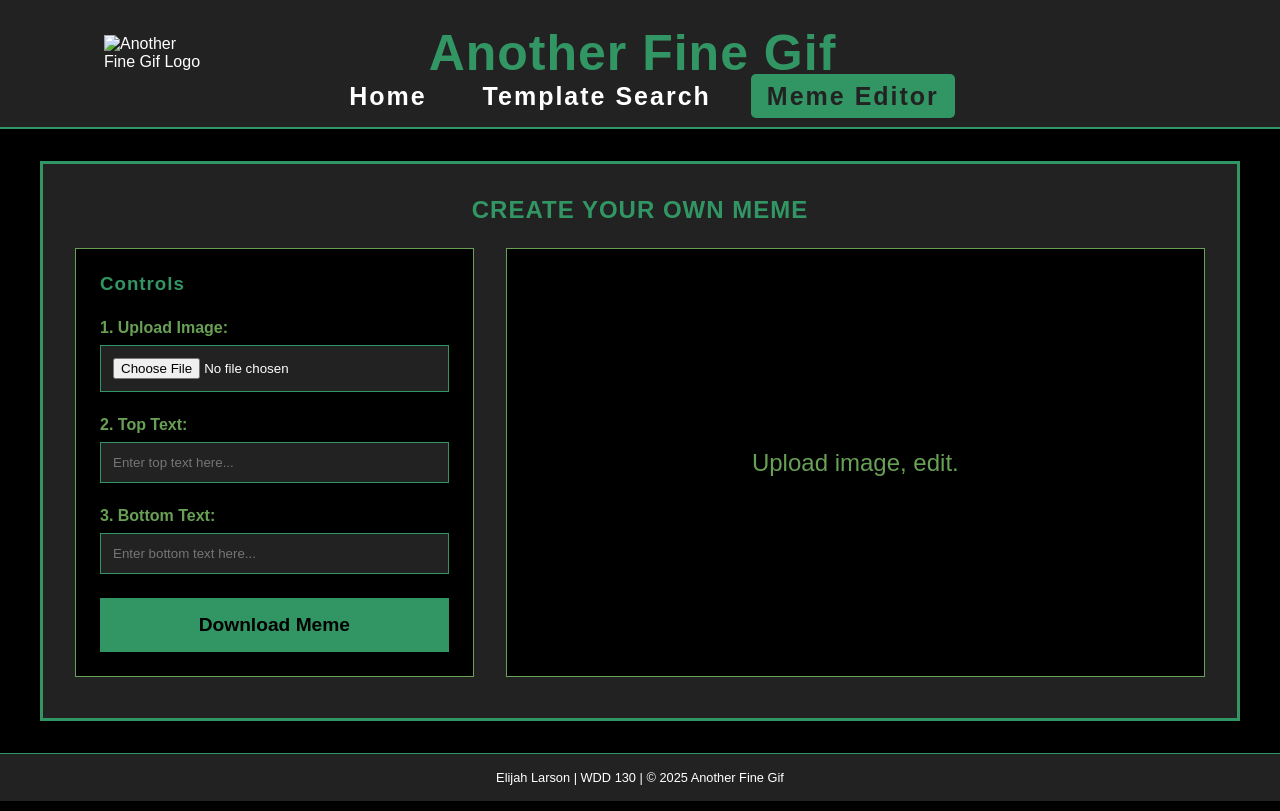
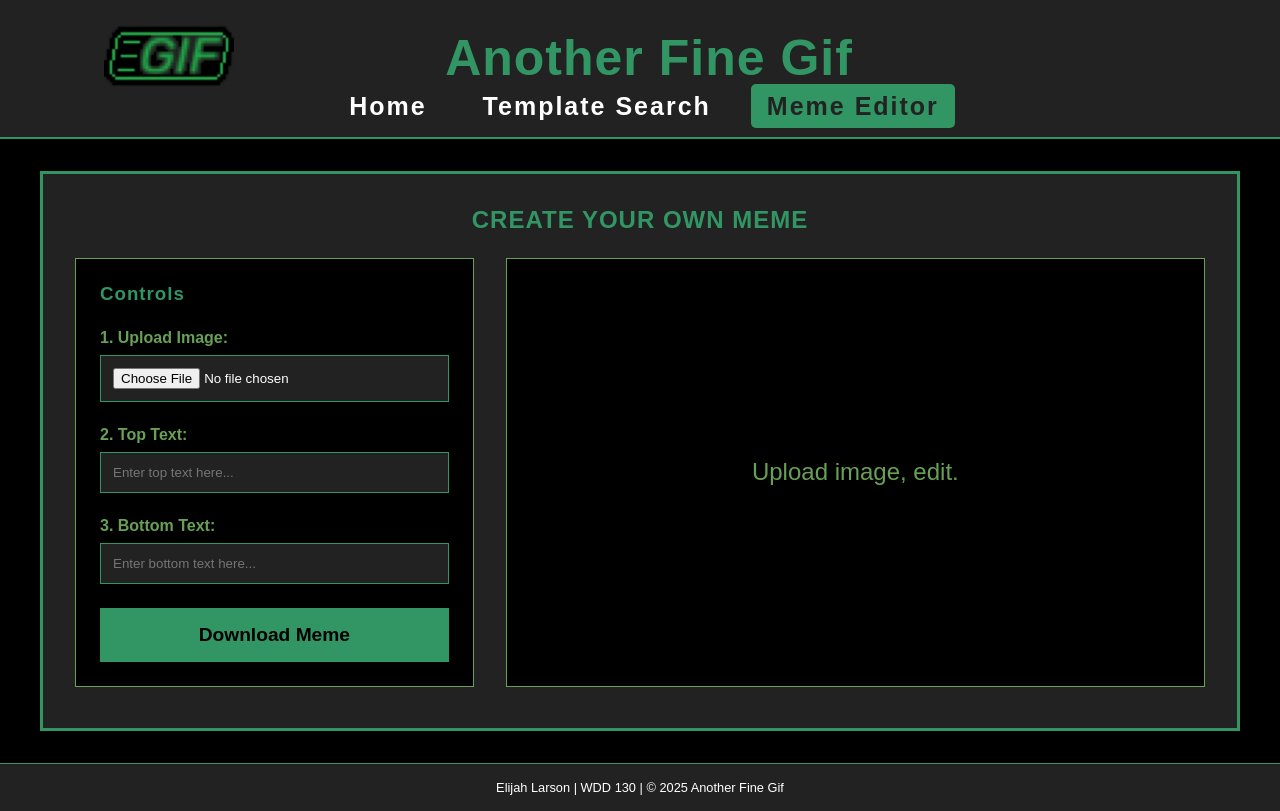
Before and after one commit to hgunner360/wdd130-larson, a plain HTML site: page editor.html in a window 1280 px wide. Drawn offline with Linux system fonts and the light colour scheme; the site is published under a folder, as on GitHub Pages, so addresses that start at the root find nothing; a script that the page names is missing; a web font is replaced by a local one.

Commit message:
fix the logo problem

```diff
--- a/editor.html
+++ b/editor.html
@@ -9,7 +9,7 @@
 <body>
     <header>
         <div class="header-content">
-            <div id="logo"><img src="/Images/giflogo.png" alt="Another Fine Gif Logo"> </div>
+            <div id="logo"><img src="Images/giflogo.png" alt="Another Fine Gif Logo"> </div>
             <h1>Another Fine Gif</h1>
         </div>
         <nav>
```
